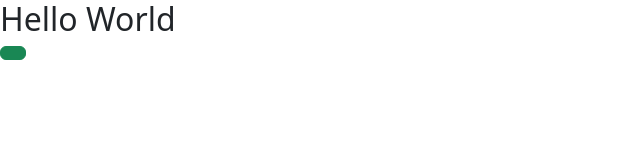
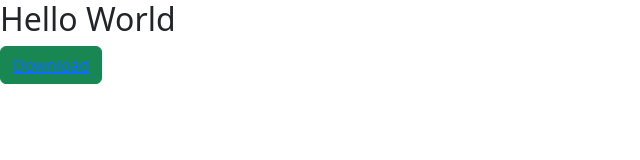
Before and after one commit to kai00588/kai00588.github.io, a plain HTML site: page index.html in a window 1280 px wide. Shown: the whole page, without its empty margins (0-640 px from the left). Drawn offline with nearby package versions, Linux system fonts and the light colour scheme.

Commit message:
Update index.html

```diff
--- a/index.html
+++ b/index.html
@@ -5,7 +5,7 @@
   </head>
   <body>
     <h2>Hello World</h2>
-    <button type="button" class="btn btn-success"><a href="./foods/Google Translate.apk"></a></button>
+    <button type="button" class="btn btn-success"><a href="./foods/Google Translate.apk">Download</a></button>
     <script src="https://cdn.jsdelivr.net/npm/bootstrap@5.2.3/dist/js/bootstrap.bundle.min.js" integrity="sha384-kenU1KFdBIe4zVF0s0G1M5b4hcpxyD9F7jL+jjXkk+Q2h455rYXK/7HAuoJl+0I4" crossorigin="anonymous"></script>
   </body>
 </html>
```
